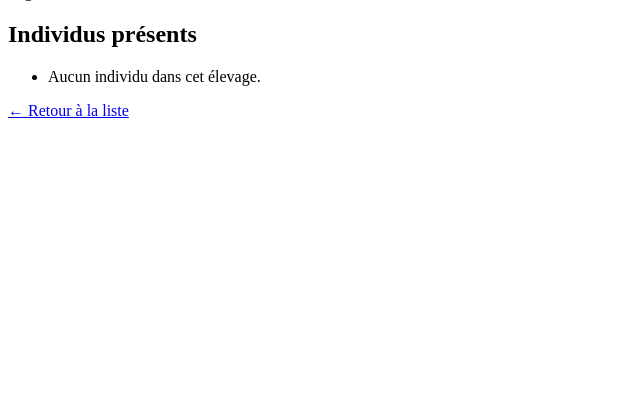
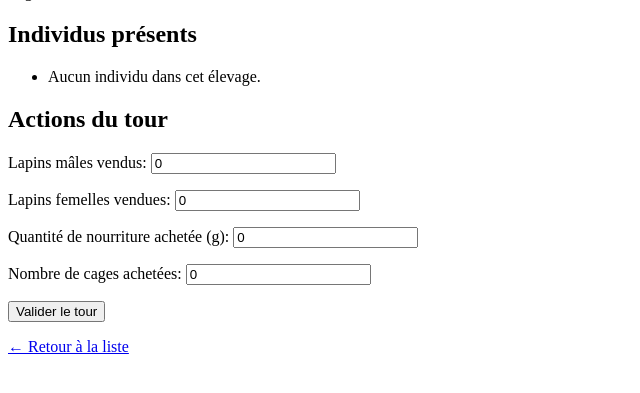
Before and after one commit to maelhnr/elevage-Mael-Honore, a Django app: template elevage/lapin/templates/elevage/elevage.html in a window 1280 px wide. Shown: the part 119-512 px from the top of the page, without its empty margins (0-640 px from the left). Run offline with Django 4.2, Linux system fonts and the light colour scheme; the template is opened without the code that fills it: values that come from a table or form of the project are taken from there, others are empty.

Commit message:
Ajout actions template elevage, refresh à la vue elevage et fixation des prix

```diff
--- a/elevage/lapin/templates/elevage/elevage.html
+++ b/elevage/lapin/templates/elevage/elevage.html
@@ -19,4 +19,12 @@
     {% endfor %}
 </ul>
 
+<h2>Actions du tour</h2>
+<form method="post">
+    {% csrf_token %}
+    {{ form.as_p }}
+    <button type="submit">Valider le tour</button>
+</form>
+
+
 <p><a href="{% url 'liste_elevages' %}">← Retour à la liste</a></p>
--- a/elevage/lapin/views.py
+++ b/elevage/lapin/views.py
@@ -33,7 +33,9 @@ def elevage(request, elevage_id):
         nb_femelles = individus.filter(sexe='F').count()
 
         # Vérification des ordres
-        cout_total = nourriture_achetee * 0.002 + cages_achetees * 10  # Exemple : 2€/kg de nourriture, 10€/cage
+        prix_nourriture = 0.002
+        prix_cage = 10
+        cout_total = nourriture_achetee * prix_nourriture + cages_achetees * prix_cage  # Exemple : 2€/kg de nourriture, 10€/cage
         if vendus_m > nb_males or vendus_f > nb_femelles:
             form.add_error(None, "Vous ne pouvez pas vendre plus de lapins que vous n'en avez.")
         elif cout_total > elevage.argent:
@@ -49,7 +51,7 @@ def elevage(request, elevage_id):
             elevage.argent -= cout_total
 
             elevage.save()
-            return redirect('elevage', elevage_id=elevage.id)
+            return redirect('elevage_detail', elevage_id=elevage.id)
 
     context = {
         'elevage': elevage,
```
